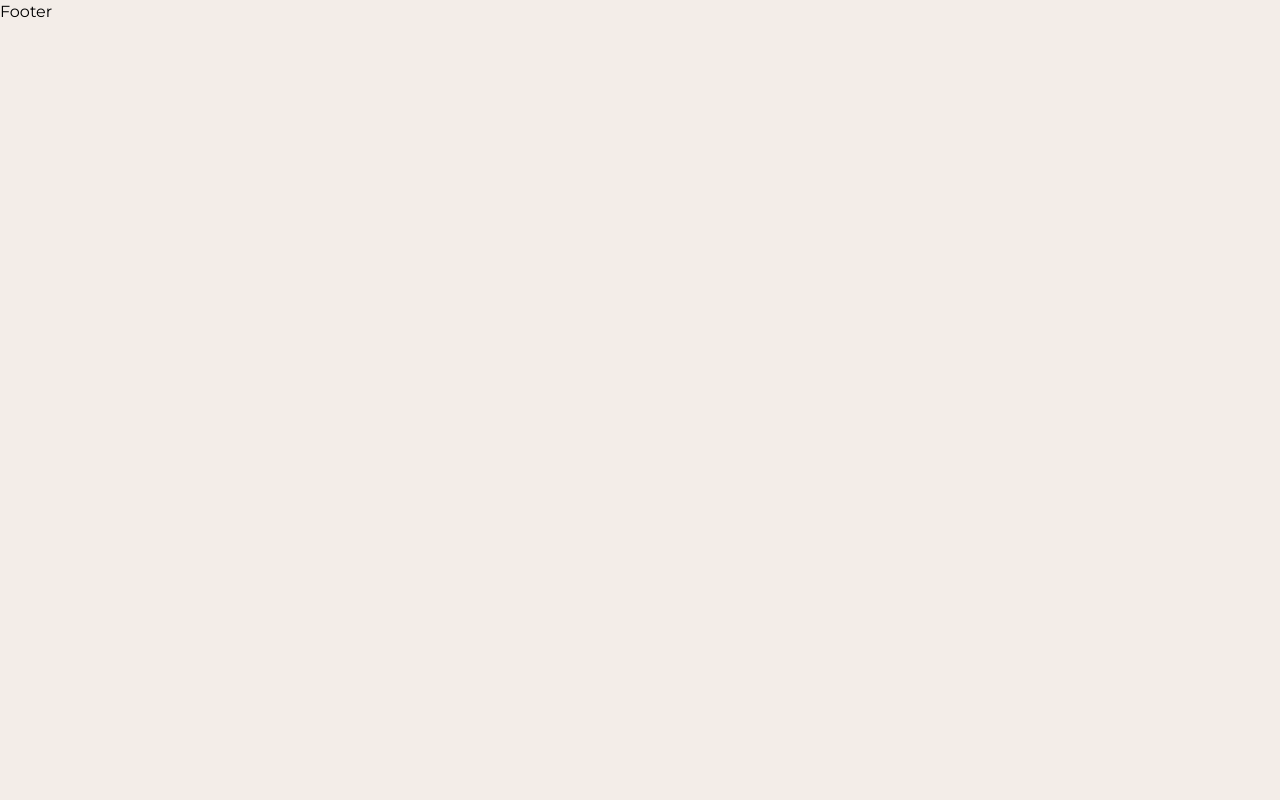
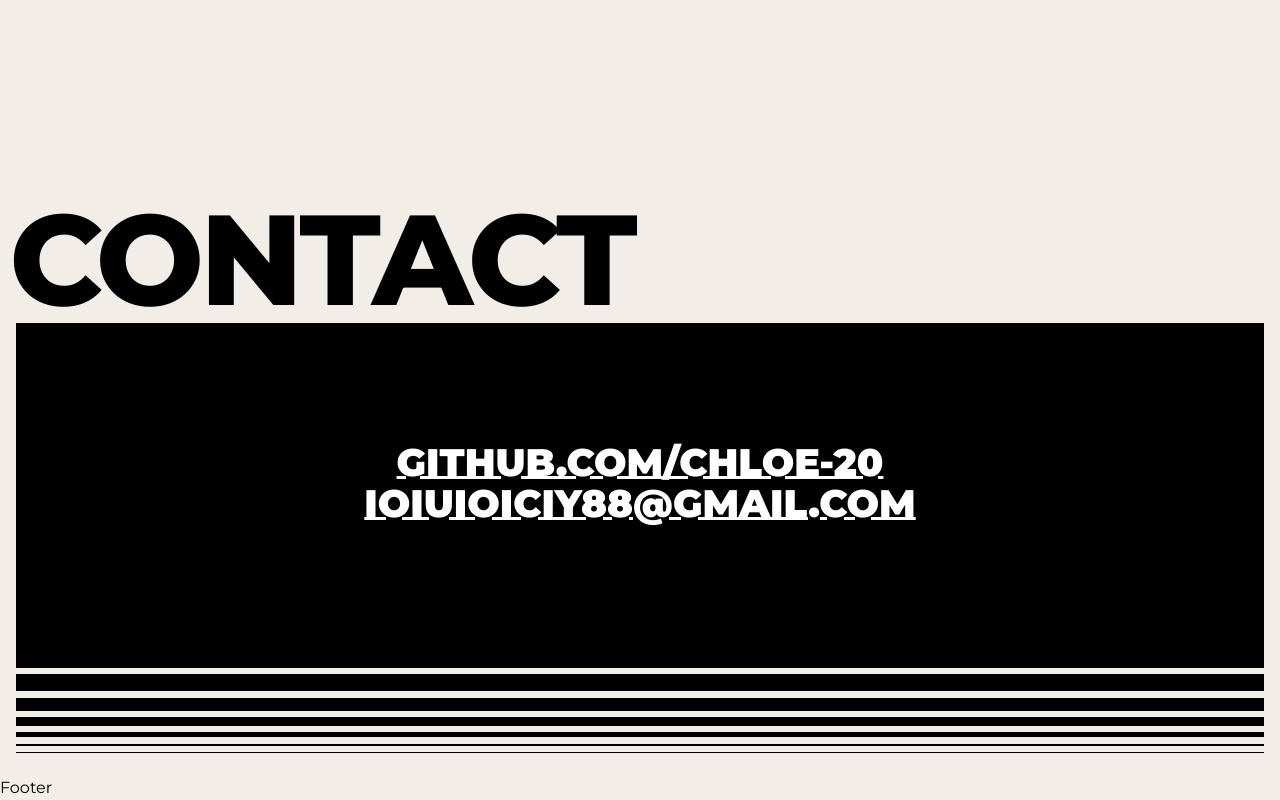
Before and after one commit to chloe-20/portfolio_iy, a React (Create React App) app: page / in a window 1280 px wide. Shown: the part 4922-5722 px from the top of the page. Before the commit the page ends 4946 px from the top, so only its background shows below. Built offline with nearby package versions, Linux system fonts and the light colour scheme; a small style sheet from the web is missing; a web font is replaced by a local one.

Commit message:
연락처 완료

```diff
--- a/src/assets/scss/section/_contact.scss
+++ b/src/assets/scss/section/_contact.scss
@@ -0,0 +1,143 @@
+#contact {
+  height: 100vh;
+}
+
+.contact {
+
+  &__inner {
+    display: flex;
+    align-items: flex-start;
+    justify-content: flex-end;
+    flex-direction: column;
+    width: 100%;
+    height: 100%;
+    padding: 16px;
+
+    @media (max-width: $deviceMobile) {
+      justify-content: center;
+    }
+  }
+
+  &__title {
+    font-size: 10vw;
+    font-weight: 800;
+    line-height: 1;
+    white-space: nowrap;
+    text-indent: -0.5vw;
+    letter-spacing: -0.3vw;
+
+    @media (max-width: $deviceMobile){
+      display: none;
+    }
+  }
+
+  &__text {
+    display: flex;
+    align-items: center;
+    justify-content: center;
+    flex-direction: column;
+    position: relative;
+    width: 100%;
+    height: 40vh;
+    background-color: var(--black);
+    color: var(--white);
+
+    .text {
+      position: relative;
+      z-index: 100;
+      font-size: 3vw;
+      font-weight: 900;
+      line-height: 1;
+      text-decoration: underline;
+      text-align: center;
+      transition: all 0.3s;
+      cursor: all-scroll;
+
+      @media (max-width: $deviceMobile){
+        padding: 0 16px;
+        font-size: 24px;
+        word-break: break-all;
+      }
+    }
+  }
+
+  &__lines {
+    width: 100%;
+
+    .line {
+      display: block;
+      width: 100%;
+      height: 1px;
+      margin-bottom: 0.5vw;
+      background-color: var(--black);
+
+      &:nth-child(1){
+        height: 25px;
+      }
+
+      &:nth-child(2){
+        height: 17px;
+      }
+
+      &:nth-child(3){
+        height: 13px;
+      }
+
+      &:nth-child(4){
+        height: 9px;
+      }
+
+      &:nth-child(5){
+        height: 5px;
+      }
+
+      &:nth-child(6){
+        height: 2px;
+      }
+
+      &:nth-child(7){
+        height: 1px;
+      }
+    }
+
+    &.top {
+      .line {
+        display: none;
+        margin-top: 0.5vw;
+        margin-bottom: 0;
+
+        @media (max-width: 800px){
+          display: block;
+        }
+
+        &:nth-child(1){
+          height: 1px;
+        }
+
+        &:nth-child(2){
+          height: 2px;
+        }
+
+        &:nth-child(3){
+          height: 5px;
+        }
+
+        &:nth-child(4){
+          height: 9px;
+        }
+
+        &:nth-child(5){
+          height: 13px;
+        }
+
+        &:nth-child(6){
+          height: 17px;
+        }
+
+        &:nth-child(7){
+          height: 25px;
+        }
+      }
+    }
+  }
+}
--- a/src/components/Contact.jsx
+++ b/src/components/Contact.jsx
@@ -1,7 +1,57 @@
 import React from "react";
 
+const contactText = [
+    {
+        link: "https://github.com/chloe-20",
+        title: "GITHUB.COM/CHLOE-20",
+    },
+    {
+        link: "mailto:ioiuioiciy88@gmail.com",
+        title: "IOIUIOICIY88@GMAIL.COM",
+    },
+];
+
 const Contact = () => {
-    return <div>Contact</div>;
+    return (
+        <section id="contact">
+            <div className="contact__inner">
+                <h2 className="contact__title">CONTACT</h2>
+                <div className="contact__lines top" aria-hidden="true">
+                    <span className="line"></span>
+                    <span className="line"></span>
+                    <span className="line"></span>
+                    <span className="line"></span>
+                    <span className="line"></span>
+                    <span className="line"></span>
+                    <span className="line"></span>
+                </div>
+                <div className="contact__text">
+                    <div className="text">
+                        {contactText.map((contact, key) => (
+                            <div key={key}>
+                                <a
+                                    href={contact.link}
+                                    rel="noreferrer"
+                                    target="_blank"
+                                >
+                                    {contact.title}
+                                </a>
+                            </div>
+                        ))}
+                    </div>
+                </div>
+                <div className="contact__lines bottom" aria-hidden="true">
+                    <span className="line"></span>
+                    <span className="line"></span>
+                    <span className="line"></span>
+                    <span className="line"></span>
+                    <span className="line"></span>
+                    <span className="line"></span>
+                    <span className="line"></span>
+                </div>
+            </div>
+        </section>
+    );
 };
 
 export default Contact;
```
